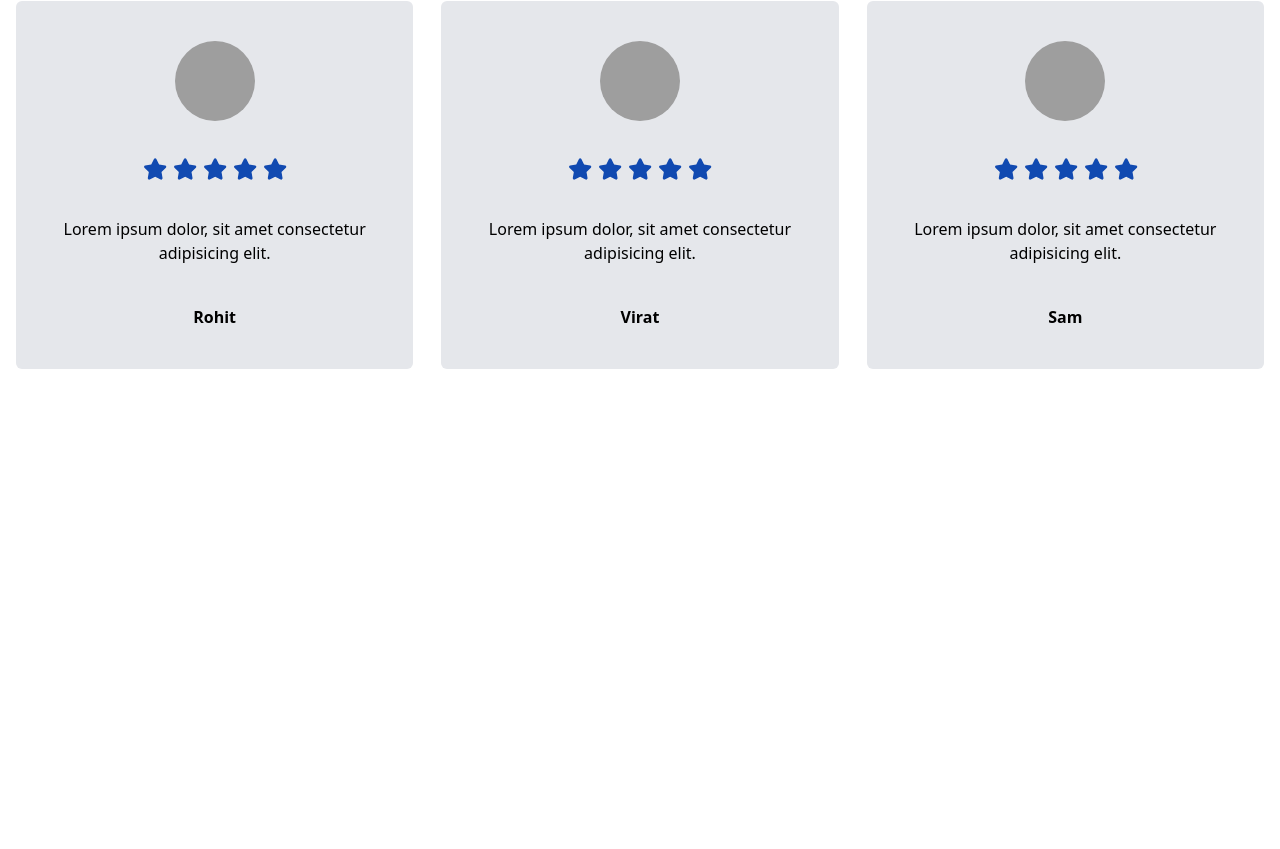
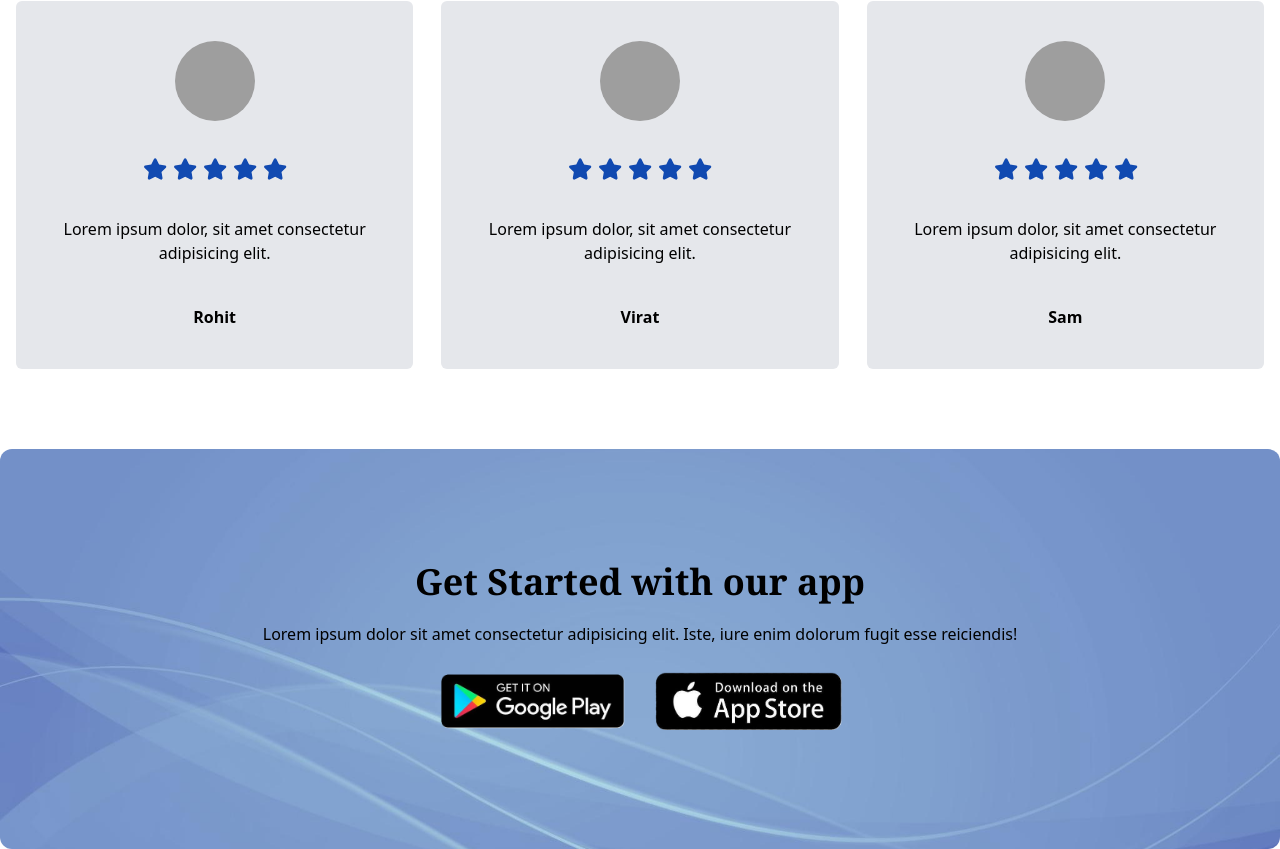
Before and after one commit to jainoos007/Car-Rental, a React (Vite) app: page / in a window 1280 px wide. Shown: the part 2539-3388 px from the top of the page. Before the commit the page ends 2988 px from the top, so only its background shows below. Built offline with nearby package versions, Linux system fonts and the light colour scheme; grey boxes are pictures that could not be loaded.

Commit message:
create banner com

```diff
--- a/src/App.jsx
+++ b/src/App.jsx
@@ -5,6 +5,7 @@ import About from "./Components/About/About";
 import Services from "./Components/Services/Services";
 import Cards from "./Components/Cards/Cards";
 import Testimonial from "./Components/Testimonial/Testimonial";
+import Banner from "./Components/Banner/Banner";
 
 function App() {
   const [theme, setTheme] = useState(
@@ -23,13 +24,14 @@ function App() {
     }
   }, [theme]);
   return (
-    <div>
+    <div className="dark:bg-black ">
       <NavBar theme={theme} setTheme={setTheme} />
       <Hero theme={theme} />
       <About />
       <Services />
       <Cards />
       <Testimonial />
+      <Banner />
     </div>
   );
 }
--- /dev/null
+++ b/src/Components/Banner/Banner.jsx
@@ -0,0 +1,43 @@
+import React from "react";
+import bannerImg from "../../assets/website/pattern.jpeg";
+import img1 from "../../assets/website/app_store.png";
+import img2 from "../../assets/website/play_store.png";
+
+const Banner = () => {
+  const styleImg = {
+    backgroundImage: `url(${bannerImg})`,
+    backgroundSize: "cover",
+    backgroundPosition: "center",
+    height: "400px",
+  };
+  return (
+    <div>
+      <div
+        className="container rounded-xl flex flex-col justify-center items-center gap-5"
+        style={styleImg}
+      >
+        <h1 className="font-serif font-bold text-4xl">
+          Get Started with our app
+        </h1>
+        <p className="text-center px-40">
+          Lorem ipsum dolor sit amet consectetur adipisicing elit. Iste, iure
+          enim dolorum fugit esse reiciendis!
+        </p>
+        <div className="flex gap-4">
+          <img
+            src={img2}
+            alt=""
+            className="h-[70px] w-[200px] cursor-pointer"
+          />
+          <img
+            src={img1}
+            alt=""
+            className="h-[70px] w-[200px] cursor-pointer"
+          />
+        </div>
+      </div>
+    </div>
+  );
+};
+
+export default Banner;
```
Also changed, not shown: src/assets/website/pattern.jpeg.
